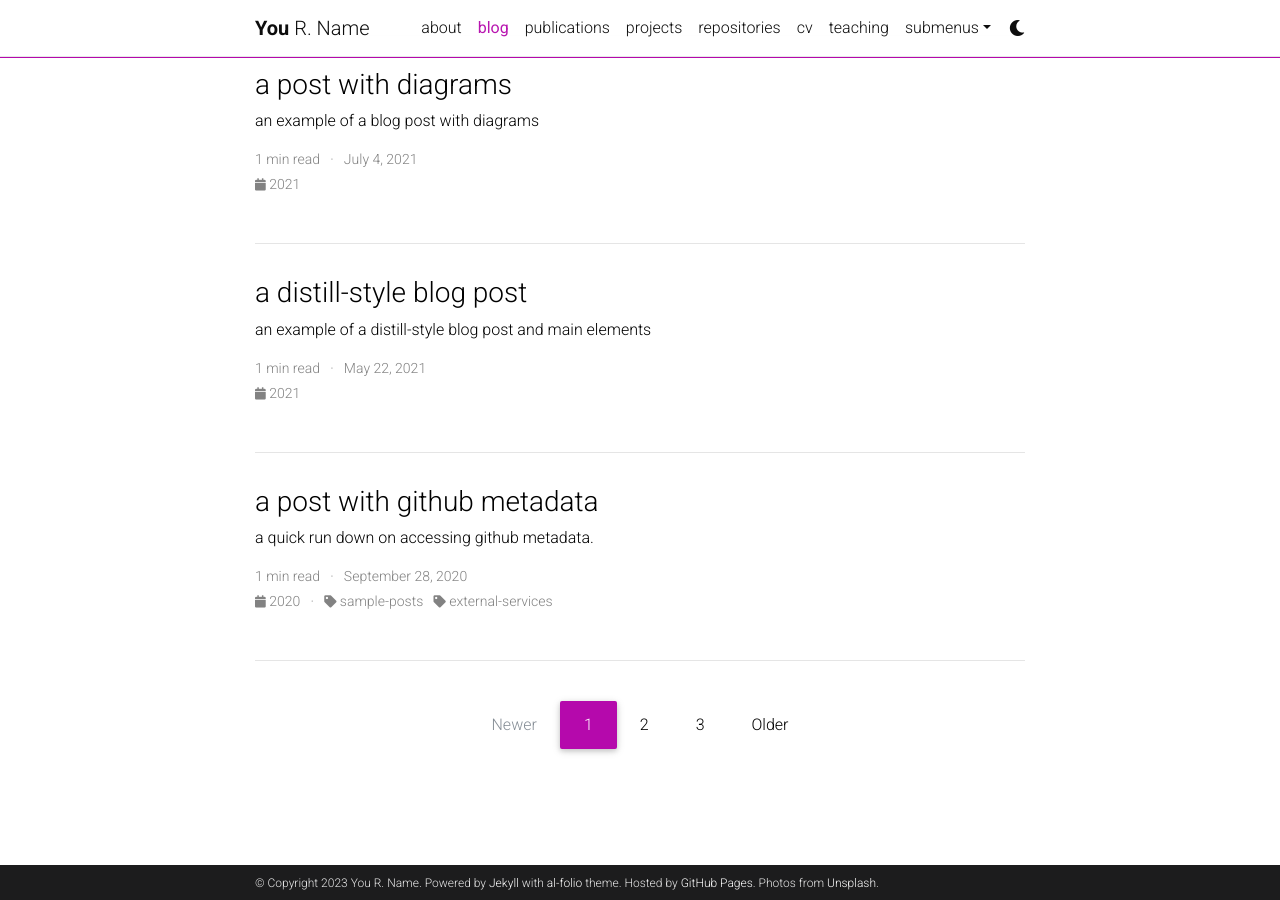
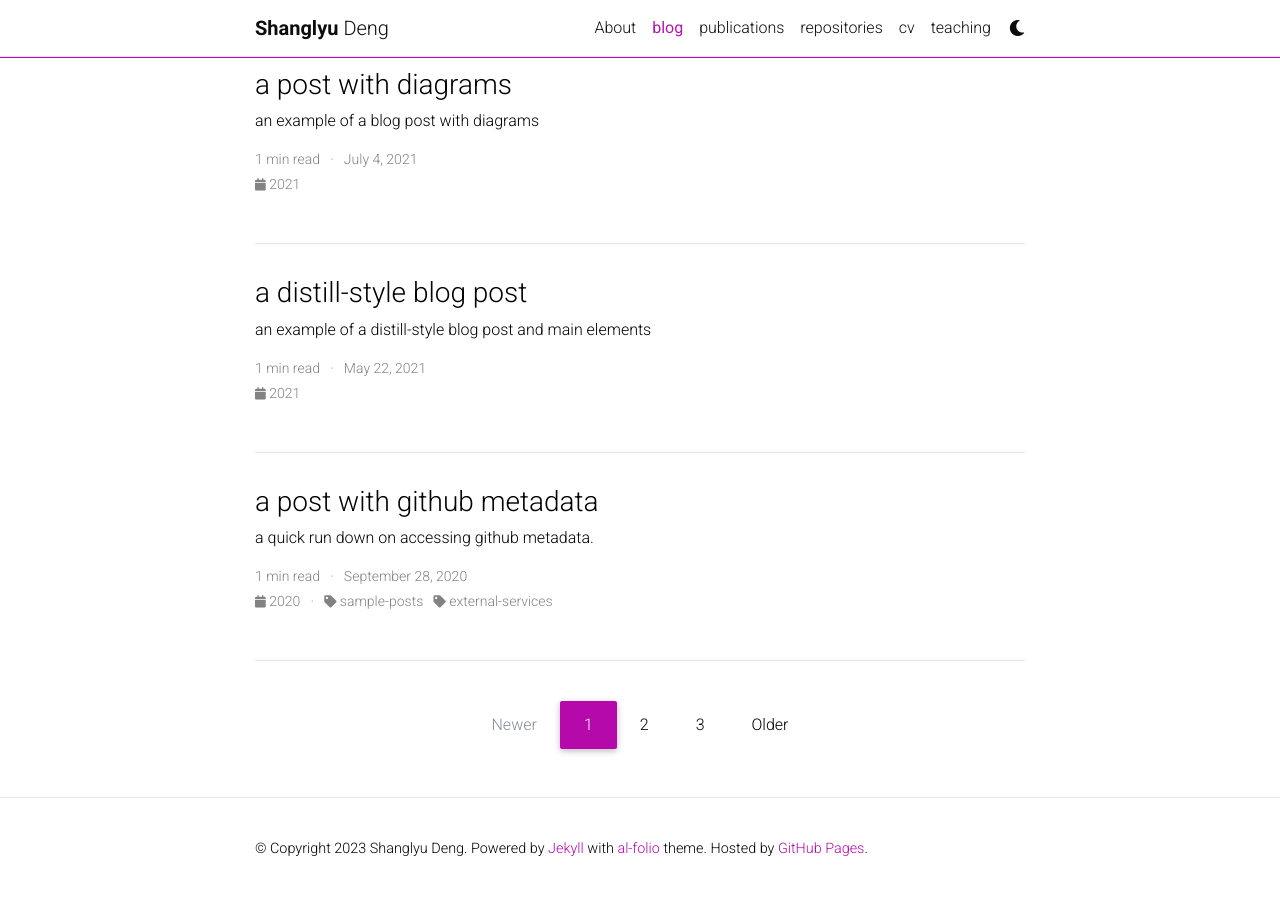
Before and after one commit to shanglyudeng/shanglyudeng.github.io, a Jekyll site: the page built from blog/index.html, in a window 1280 px wide and 900 px high, scrolled down 807 px. Built offline with Jekyll 4.4.1, drawn with Linux system fonts in a browser that asks for light colours; the list of posts is cut into pages by our own code; comment, search, counter and statistics services are not loaded; a style sheet for code colours, icons or effects is not loaded; some of the changed text lies outside the part shown.

```diff
--- /dev/null
+++ b/WorkLog.txt
@@ -0,0 +1,3 @@
+Issue with installing bundler:
+
+https://stackoverflow.com/questions/51126403/you-dont-have-write-permissions-for-the-library-ruby-gems-2-3-0-directory-ma
--- a/_config.yml
+++ b/_config.yml
@@ -3,23 +3,24 @@
 # -----------------------------------------------------------------------------
 
 title: blank # the website title (if blank, full name will be used instead)
-first_name: You
-middle_name: R.
-last_name: Name
-email: you@example.com
+first_name: Shanglyu
+middle_name:
+last_name: Deng
+Name_in_Chinese: 邓尚律
+email: sdeng1@umd.edu
 description: > # the ">" symbol means to ignore newlines until "footer_text:"
   A simple, whitespace theme for academics. Based on [*folio](https://github.com/bogoli/-folio) design.
 footer_text: >
   Powered by <a href="https://jekyllrb.com/" target="_blank">Jekyll</a> with <a href="https://github.com/alshedivat/al-folio">al-folio</a> theme.
   Hosted by <a href="https://pages.github.com/" target="_blank">GitHub Pages</a>.
-  Photos from <a href="https://unsplash.com" target="_blank">Unsplash</a>.
+# Photos from <a href="https://unsplash.com" target="_blank">Unsplash</a>.
 keywords: jekyll, jekyll-theme, academic-website, portfolio-website  # add your own keywords or leave empty
 
 lang: en # the language of your site (for example: en, fr, cn, ru, etc.)
-icon: ⚛️  # the emoji used as the favicon (alternatively, provide image name in /assets/img/)
+icon: umd.jpg  # the emoji used as the favicon (alternatively, provide image name in /assets/img/)
 
 url: https://alshedivat.github.io # the base hostname & protocol for your site
-baseurl: /al-folio # the subpath of your site, e.g. /blog/
+baseurl: # the subpath of your site, e.g. /blog/
 last_updated: false # set to true if you want to display last updated in the footer
 impressum_path:  # set to path to include impressum link in the footer, use the same path as permalink in a page, helps to conform with EU GDPR
 
@@ -52,7 +53,7 @@ rss_icon: true
 # -----------------------------------------------------------------------------
 
 navbar_fixed: true
-footer_fixed: true
+footer_fixed: false
 
 # Dimensions
 max_width: 800px
@@ -103,8 +104,7 @@ facebook_id: # your facebook id
 youtube_id: # your youtube channel id (youtube.com/@<youtube_id>)
 discord_id: # your discord id (18-digit unique numerical identifier)
 
-contact_note: >
-  You can even add a little note about which of these is the best way to reach you.
+contact_note:
 
 # -----------------------------------------------------------------------------
 # Analytics and search engine verification
@@ -120,7 +120,7 @@ bing_site_verification:  # out your bing-site-verification ID (Bing Webmaster)
 # Blog
 # -----------------------------------------------------------------------------
 
-blog_name: al-folio # blog_name will be displayed in your blog page
+blog_name: TO BE REMOVED # blog_name will be displayed in your blog page
 blog_nav_title: blog # your blog must have a title for it to be displayed in the nav bar
 blog_description: a simple whitespace theme for academics
 permalink: /blog/:year/:title/
@@ -260,8 +260,8 @@ display_tags: ['formatting', 'images', 'links', 'math', 'code'] # this tags will
 
 scholar:
 
-  last_name: [Einstein]
-  first_name: [Albert, A.]
+  last_name: [Deng]
+  first_name: [Shanglyu]
 
   style: apa
   locale: en
@@ -291,7 +291,7 @@ badges: # Display different badges for your pulications
 filtered_bibtex_keywords: [abbr, abstract, arxiv, bibtex_show, html, pdf, selected, supp, blog, code, poster, slides, website, preview, altmetric]
 
 # Maximum number of authors to be shown for each publication (more authors are visible on click)
-max_author_limit: 3  # leave blank to always show all authors
+max_author_limit: 5  # leave blank to always show all authors
 more_authors_animation_delay: 10  # more authors are revealed on click using animation; smaller delay means faster animation
 
 
--- a/_layouts/about.html
+++ b/_layouts/about.html
@@ -6,7 +6,11 @@ layout: default
       <div class="post">
         <header class="post-header">
           <h1 class="post-title">
-           {% if site.title == "blank" -%}<span class="font-weight-bold">{{ site.first_name }}</span> {{ site.middle_name }} {{ site.last_name }}{%- else -%}{{ site.title }}{%- endif %}
+           {% if site.title == "blank" -%}
+           <span class="font-weight-bold" style="font-family:Cambria">
+              {{ site.first_name }} {{ site.last_name }} | {{ site.Name_in_Chinese }}
+           </span>
+           {%- else -%}{{ site.title }}{%- endif %}
           </h1>
           <p class="desc">{{ page.subtitle }}</p>
         </header>
```
Also changed, not shown: _pages/about.md (+16 -18 lines), _pages/_dropdown.md (renamed from _pages/dropdown.md), _pages/_projects.md (renamed from _pages/projects.md), assets/img/umd.jpg (added), 1 other file.
